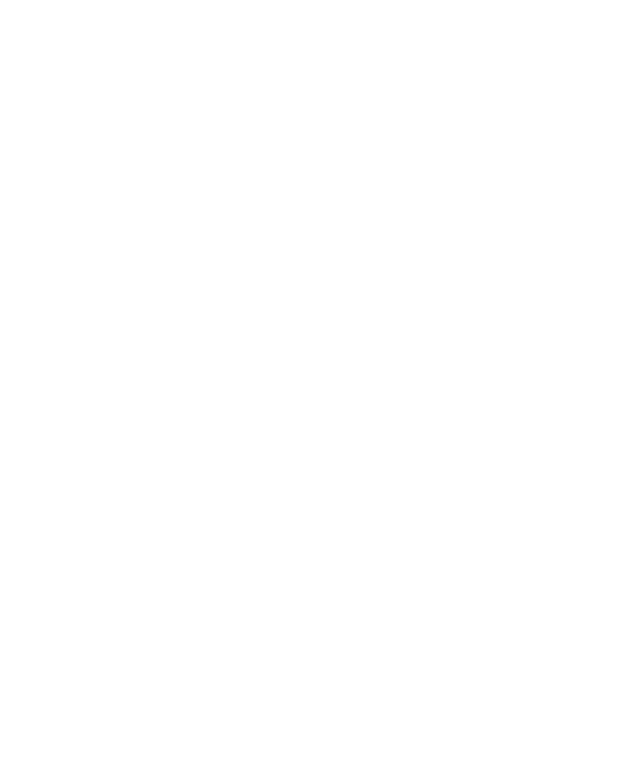
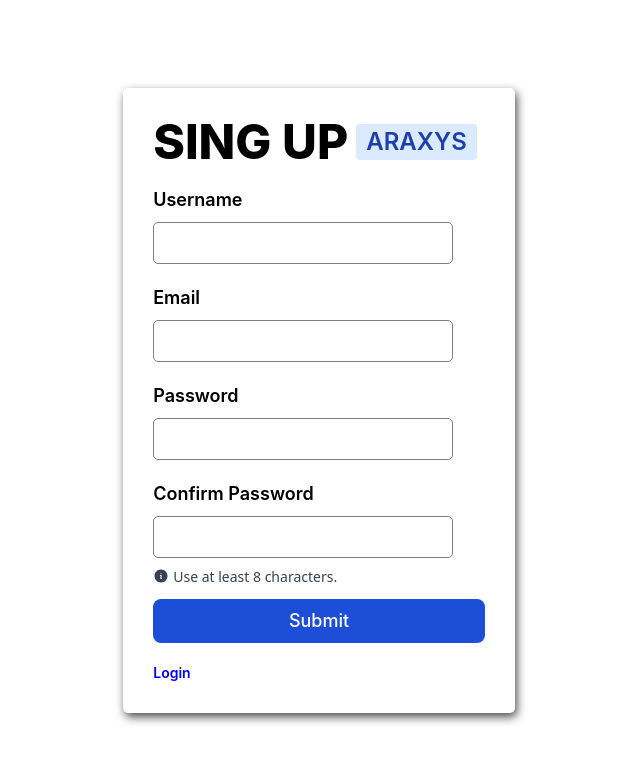
Before and after one commit to RamonAguileraa/WonderWagons, a React (Create React App) app: page /registration in a window 1280 px wide. Before the commit this address had no page. Shown: the top 762 px of the page, without its empty margins (321-961 px from the left). Built offline with nearby package versions, Linux system fonts and the light colour scheme.

Commit message:
Login+Register+Faqstructure
Login+Register+Faqstructure
Dashboard y App links

```diff
--- a/src/App.js
+++ b/src/App.js
@@ -1,18 +1,21 @@
 import { BrowserRouter, Routes, Route } from "react-router-dom";
-import Navbar from "./components/navbar";
 import Protected from "./components/Protected";
 import Dashboard from "./components/Dashboard";
 import Login from "./components/Login";
+import Registration from "./components/Registration";
+import FAQ from "./components/FAQ";
 
 function App() {
   return (
     <BrowserRouter>
       <Routes>
-        <Route path="/" element={<Login />} />
+        <Route path="/login" element={<Login />} />
         <Route
           path="/dashboard"
           element={<Protected Component={Dashboard} />}
         />
+        <Route path="/registration" element={<Registration />} />
+        <Route path="/faq" element={<FAQ />} />
       </Routes>
     </BrowserRouter>
   );
--- a/src/Style.css
+++ b/src/Style.css
@@ -13,6 +13,7 @@
   border-radius: 5px;
   padding: 30px;
   box-shadow: 2px 4px 10px rgba(0, 0, 0, 0.7);
+  background-color: white;
 }
 
 input[type="text"] {
@@ -31,15 +32,14 @@
   border-radius: 5px;
   padding: 0.5rem;
 }
-.button {
+
+input[type="email"] {
   margin-top: 0.5rem;
   font-size: 1rem;
-  border: none;
+  width: 300px;
+  border: 1px solid gray;
   border-radius: 5px;
   padding: 0.5rem;
-  background: green;
-  color: white;
-  cursor: pointer;
 }
 
 label {
--- /dev/null
+++ b/src/components/FAQ.jsx
@@ -0,0 +1,26 @@
+import React from "react";
+import { useNavigate } from "react-router-dom";
+
+function FAQ() {
+  const navigate = useNavigate();
+
+  return (
+    <div class="max-w-lg mx-auto p-8">
+      <details
+        class="open:bg-white  open:ring-1 open:ring-black/5 dark:open:ring-black/10 open:shadow-lg p-6 rounded-lg"
+        open
+      >
+        <summary class="text-sm leading-6 text-slate-900 dark:text-black font-semibold select-none">
+          Who is behind WonderWagons?
+        </summary>
+        <div class="mt-3 text-sm leading-6 text-slate-600 dark:text-slate-400">
+          <p className="text-slate-900 dark:text-black">
+            We are a team of amateurs college developers ^^
+          </p>
+        </div>
+      </details>
+    </div>
+  );
+}
+
+export default FAQ;
--- a/src/components/Login.jsx
+++ b/src/components/Login.jsx
@@ -1,68 +1,71 @@
 import "../Style.css";
-import React from "react";
+import React, { useState, useEffect } from "react";
 import { useNavigate } from "react-router-dom";
-import { useState, useEffect } from "react";
 
 function Login() {
-  const naviget = useNavigate();
+  const navigate = useNavigate();
   const [user, setUser] = useState("");
   const [pass, setPass] = useState("");
   const [error, setError] = useState("");
   const [msg, setMsg] = useState("");
 
   useEffect(() => {
-    let login = localStorage.getItem("login");
+    const login = localStorage.getItem("login");
     if (login) {
-      naviget("/dashboard");
+      navigate("/dashboard");
     }
-    let loginStatus = localStorage.getItem("loginStatus");
+
+    const loginStatus = localStorage.getItem("loginStatus");
     if (loginStatus) {
       setError(loginStatus);
-      setTimeout(function () {
+      setTimeout(() => {
         localStorage.clear();
         window.location.reload();
       }, 1200);
     }
-    setTimeout(function () {
+
+    setTimeout(() => {
       setMsg("");
     }, 1000);
-  }, [msg]);
+  }, [msg, navigate]);
 
-  const handleInputdChange = (e, type) => {
+  const handleInputChange = (e, type) => {
+    setError("");
     switch (type) {
       case "user":
-        setError("");
         setUser(e.target.value);
         if (e.target.value === "") {
-          setError("Username has left blank");
+          setError("Username has been left blank");
         }
         break;
       case "pass":
-        setError("");
         setPass(e.target.value);
         if (e.target.value === "") {
-          setError("Password has left blank");
+          setError("Password has been left blank");
         }
         break;
       default:
     }
   };
-
-  function loginSubmit() {
-    if (user !== "" && pass != "") {
-      var url = "http://localhost/react/login.php";
-      var headers = {
+  function RegisterRedirect() {
+    navigate("/registration");
+  }
+  const loginSubmit = () => {
+    if (user !== "" && pass !== "") {
+      const url = "http://localhost/react/login.php";
+      const headers = {
         Accept: "application/json",
-        "Content-type": "application/json",
+        "Content-Type": "application/json",
       };
-      var Data = {
+      const data = {
         user: user,
         pass: pass,
       };
+
       fetch(url, {
         method: "POST",
         headers: headers,
-        body: JSON.stringify(Data),
+        body: JSON.stringify(data),
       })
         .then((response) => response.json())
         .then((response) => {
@@ -73,22 +76,28 @@
             setError(response[0].result);
           } else {
             setMsg(response[0].result);
-            setTimeout(function () {
-              localStorage.setItem("login", true);
-              naviget("/dashboard");
-            }, 1000);
+            localStorage.setItem("login", true);
+            navigate("/dashboard");
           }
         })
         .catch((err) => {
-          setError(err);
-          console.log(err);
+          setError("Network error. Please try again.");
+          console.error(err);
         });
     } else {
-      setError("All field are required!");
+      setError("All fields are required!");
     }
-  }
+  };
+
   return (
     <div className="form">
+      <h2 class="flex items-center text-5xl font-extrabold dark:text-black">
+        LOGIN
+        <span class="bg-blue-100 text-blue-800 text-2xl font-semibold me-2 px-2.5 py-0.5 rounded dark:bg-blue-200 dark:text-blue-800 ms-2">
+          ARAXYS
+        </span>
+      </h2>
+
       <p>
         {error !== "" ? (
           <span className="error">{error}</span>
@@ -96,29 +105,31 @@
           <span className="success">{msg}</span>
         )}
       </p>
-      <label>Username</label>
+      <label className="text-lg text-black font-semibold mt-5">Username</label>
       <input
+        className=""
         type="text"
-        placeholder=""
         value={user}
-        onChange={(e) => handleInputdChange(e, "user")}
+        onChange={(e) => handleInputChange(e, "user")}
       />
-      <label>Password</label>
+      <label className="text-lg text-black font-semibold mt-5">Password</label>
       <input
         type="password"
         value={pass}
-        onChange={(e) => handleInputdChange(e, "pass")}
+        onChange={(e) => handleInputChange(e, "pass")}
       />
-      <label></label>
+
       <input
         type="submit"
-        defaultValue="Login"
-        className="button"
+        value="Login"
+        className="mt-3 button text-white bg-blue-700 hover:bg-blue-800 focus:ring-4 focus:outline-none focus:ring-blue-300 font-medium rounded-lg text-sm mt-3 px-4 py-2 text-center dark:bg-blue-600 dark:hover:bg-blue-700 dark:focus:ring-blue-800"
         onClick={loginSubmit}
       />
+      <p className="text-sm  font-semibold mt-5" onClick={RegisterRedirect}>
+        Sing up
+      </p>
     </div>
   );
 }
 
 export default Login;
-//
--- /dev/null
+++ b/src/components/Registration.jsx
@@ -0,0 +1,225 @@
+import { useState, useEffect } from "react";
+import { useNavigate } from "react-router-dom";
+
+function Registration() {
+  const navigate = useNavigate();
+  const [user, setUser] = useState("");
+  const [email, setEmail] = useState("");
+  const [pass1, setPass1] = useState("");
+  const [pass2, setPass2] = useState("");
+  const [error, setError] = useState("");
+  const [msg, setMsg] = useState("");
+
+  useEffect(() => {
+    const timeoutId = setTimeout(() => {
+      setMsg("");
+    }, 15000);
+
+    return () => clearTimeout(timeoutId);
+  }, [msg]);
+
+  const handleInputChange = (e, type) => {
+    setError("");
+    const value = e.target.value;
+
+    switch (type) {
+      case "user":
+        setUser(value);
+        if (value === "") setError("Username has been left blank!");
+        else checkUser(value);
+        break;
+      case "email":
+        setEmail(value);
+        if (value === "") setError("Email has been left blank!");
+        else checkEmail(value);
+        break;
+      case "pass1":
+        setPass1(value);
+        if (value === "") setError("Password has been left blank!");
+        else checkPassword(value);
+        break;
+      case "pass2":
+        setPass2(value);
+        if (value === "") setError("Confirm Password has been left blank!");
+        else if (value !== pass1) setError("Confirm password doesn't match!");
+        else setMsg("All fields are valid!");
+        break;
+      default:
+    }
+  };
+
+  const handleSubmit = () => {
+    if (user !== "" && email !== "" && pass1 !== "" && pass2 !== "") {
+      const url = "http://localhost/react/registration.php";
+      const headers = {
+        Accept: "application/json",
+        "Content-Type": "application/json",
+      };
+      const data = {
+        user: user,
+        email: email,
+        pass: pass2,
+      };
+
+      fetch(url, {
+        method: "POST",
+        headers: headers,
+        body: JSON.stringify(data),
+      })
+        .then((response) => response.json())
+        .then((response) => {
+          setMsg(response[0].result);
+        })
+        .catch((err) => {
+          setError("Registration failed. Please try again.");
+          console.error(err);
+        });
+
+      // Limpiar los estados después del envío exitoso
+      setUser("");
+      setEmail("");
+      setPass1("");
+      setPass2("");
+    } else {
+      setError("All fields are required!");
+    }
+  };
+
+  const checkUser = (value) => {
+    if (value !== "") {
+      const url = "http://localhost/react/checkuser.php";
+      const headers = {
+        Accept: "application/json",
+        "Content-type": "application/json",
+      };
+      const data = {
+        user: value,
+      };
+
+      fetch(url, {
+        method: "POST",
+        headers: headers,
+        body: JSON.stringify(data),
+      })
+        .then((response) => response.json())
+        .then((response) => {
+          setError(response[0].result);
+        })
+        .catch((err) => {
+          setError(err);
+          console.error(err);
+        });
+    }
+  };
+
+  const checkEmail = (value) => {
+    if (value !== "") {
+      const url = "http://localhost/react/checkemail.php";
+      const headers = {
+        Accept: "application/json",
+        "Content-type": "application/json",
+      };
+      const data = {
+        email: value,
+      };
+
+      fetch(url, {
+        method: "POST",
+        headers: headers,
+        body: JSON.stringify(data),
+      })
+        .then((response) => response.json())
+        .then((response) => {
+          setError(response[0].result);
+        })
+        .catch((err) => {
+          setError(err);
+          console.error(err);
+        });
+    }
+  };
+
+  const checkPassword = (value) => {
+    if (value.length < 8) {
+      setError("Password is less than 8 characters!");
+    }
+  };
+  function LoginRedirect() {
+    navigate("/login");
+  }
+  return (
+    <div className="form">
+      <h2 class="flex items-center text-5xl font-extrabold dark:text-black">
+        SING UP
+        <span class="bg-blue-100 text-blue-800 text-2xl font-semibold me-2 px-2.5 py-0.5 rounded dark:bg-blue-200 dark:text-blue-800 ms-2">
+          ARAXYS
+        </span>
+      </h2>
+      <p>
+        {msg !== "" ? (
+          <span className="success">{msg}</span>
+        ) : (
+          <span className="error">{error}</span>
+        )}
+      </p>
+      <label class="text-lg text-black font-semibold mt-5">Username</label>
+      <input
+        type="text"
+        name="user"
+        value={user}
+        onChange={(e) => handleInputChange(e, "user")}
+        onBlur={(e) => checkUser(e.target.value)}
+      />
+      <label class="text-lg text-black font-semibold mt-5">Email</label>
+      <input
+        type="email"
+        name="email"
+        value={email}
+        onChange={(e) => handleInputChange(e, "email")}
+        onBlur={(e) => checkEmail(e.target.value)}
+      />
+      <label class="text-lg text-black font-semibold mt-5">Password</label>
+      <input
+        type="password"
+        name="pass1"
+        value={pass1}
+        onChange={(e) => handleInputChange(e, "pass1")}
+      />
+      <label class="text-lg text-black font-semibold mt-5">
+        Confirm Password
+      </label>
+      <input
+        type="password"
+        name="pass2"
+        value={pass2}
+        onChange={(e) => handleInputChange(e, "pass2")}
+      />
+      <p class="flex items-center gap-1 mt-2 font-sans text-sm antialiased font-normal leading-normal text-gray-700">
+        <svg
+          xmlns="http://www.w3.org/2000/svg"
+          viewBox="0 0 24 24"
+          fill="currentColor"
+          class="w-4 h-4 -mt-px"
+        >
+          <path
+            fill-rule="evenodd"
+            d="M2.25 12c0-5.385 4.365-9.75 9.75-9.75s9.75 4.365 9.75 9.75-4.365 9.75-9.75 9.75S2.25 17.385 2.25 12zm8.706-1.442c1.146-.573 2.437.463 2.126 1.706l-.709 2.836.042-.02a.75.75 0 01.67 1.34l-.04.022c-1.147.573-2.438-.463-2.127-1.706l.71-2.836-.042.02a.75.75 0 11-.671-1.34l.041-.022zM12 9a.75.75 0 100-1.5.75.75 0 000 1.5z"
+            clip-rule="evenodd"
+          ></path>
+        </svg>
+        Use at least 8 characters.
+      </p>
+      <input
+        type="submit"
+        value="Submit"
+        className="Button text-white bg-blue-700 hover:bg-blue-800 focus:ring-4 focus:outline-none focus:ring-blue-300 font-medium rounded-lg text-lg mt-3 px-4 py-2 text-center dark:bg-blue-600 dark:hover:bg-blue-700 dark:focus:ring-blue-800"
+        onClick={handleSubmit}
+      />
+      <p className="text-sm  font-semibold mt-5" onClick={LoginRedirect}>
+        Login
+      </p>
+    </div>
+  );
+}
+
+export default Registration;
```
Also changed, not shown: src/components/Dashboard.jsx (+4 -13 lines), src/components/Protected.jsx (+7 -4 lines), src/components/navbar.jsx (+65 -19 lines).
